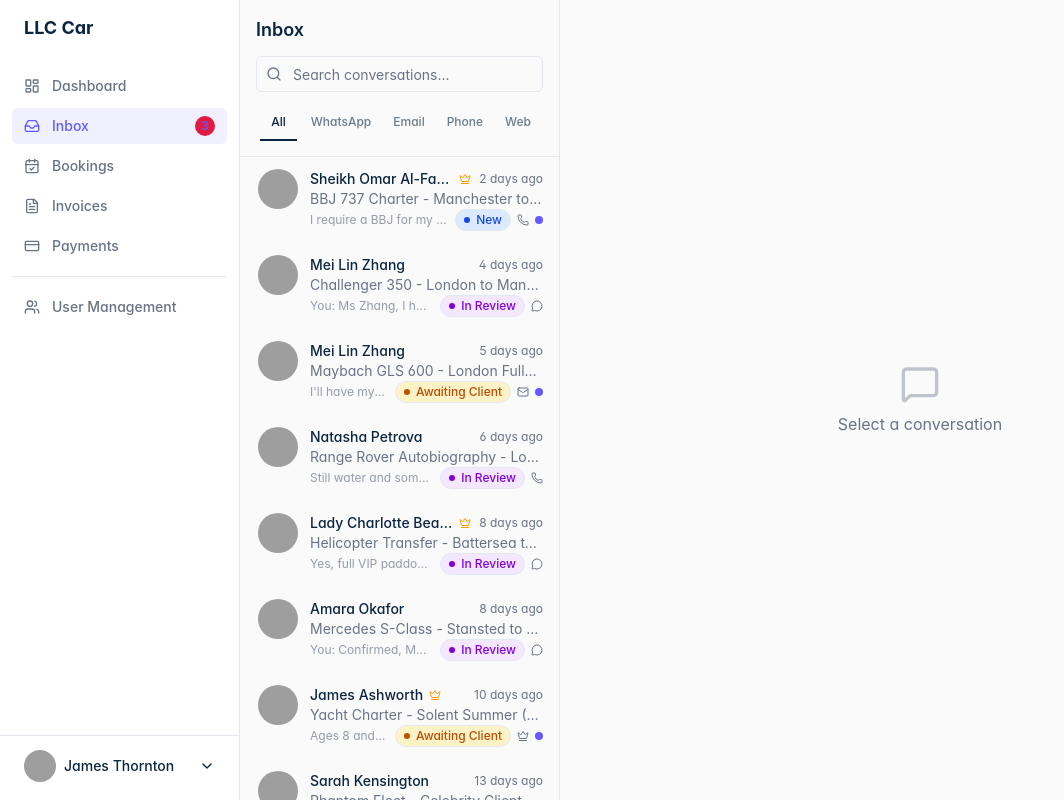
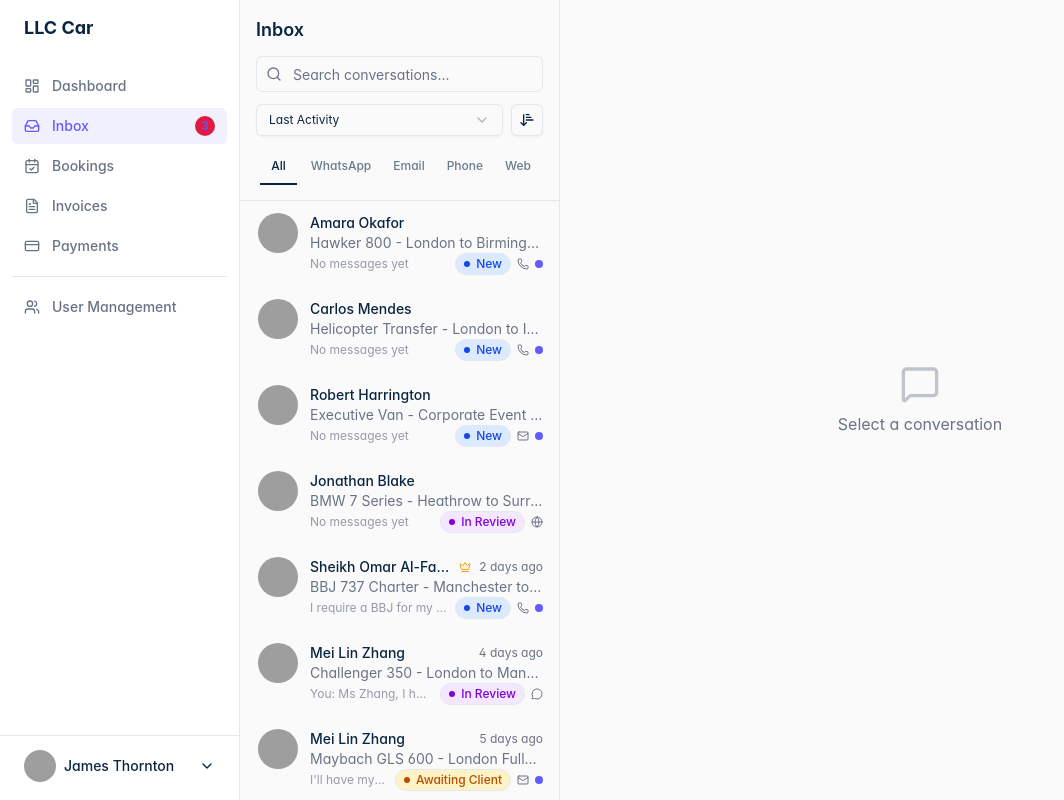
Before and after one commit to r-shelekhov/llc-backoffice-ui, a React (Vite) app: page /inbox in a window 1280 px wide. Shown: the whole page, without its empty margins (0-1064 px from the left). Built offline with nearby package versions, Linux system fonts and the light colour scheme; grey boxes are pictures that could not be loaded.

Commit message:
feat: add inbox sorting controls with URL param persistence
Add sort field selector (last activity, date started, priority, waiting
since, SLA due) and asc/desc toggle to the inbox conversation list.
Sort state is persisted in URL search params and preserved across
navigation.

```diff
--- a/src/components/inbox/conversation-list.tsx
+++ b/src/components/inbox/conversation-list.tsx
@@ -1,8 +1,18 @@
-import { Search } from "lucide-react";
-import type { Channel, ConversationWithRelations } from "@/types";
+import { ArrowDownNarrowWide, ArrowUpNarrowWide, Search } from "lucide-react";
+import type { Channel, ConversationWithRelations, SortField, SortDirection } from "@/types";
 import { CHANNEL_LABELS } from "@/lib/constants";
+import { Button } from "@/components/ui/button";
+import { Select, SelectContent, SelectItem, SelectTrigger, SelectValue } from "@/components/ui/select";
 import { Tabs, TabsList, TabsTrigger } from "@/components/ui/tabs";
 import { ConversationItem } from "./conversation-item";
+
+const SORT_FIELD_LABELS: Record<SortField, string> = {
+  last_activity: "Last Activity",
+  date_started: "Date Started",
+  priority: "Priority",
+  waiting_since: "Waiting Since",
+  sla_due: "SLA Due",
+};
 
 interface ConversationListProps {
   conversations: ConversationWithRelations[];
@@ -12,6 +22,10 @@ interface ConversationListProps {
   onChannelChange: (channel: Channel | "all") => void;
   search: string;
   onSearchChange: (value: string) => void;
+  sortBy: SortField;
+  sortDirection: SortDirection;
+  onSortByChange: (field: SortField) => void;
+  onSortDirectionChange: () => void;
 }
 
 const channelTabs: { value: Channel | "all"; label: string }[] = [
@@ -30,6 +44,10 @@ export function ConversationList({
   onChannelChange,
   search,
   onSearchChange,
+  sortBy,
+  sortDirection,
+  onSortByChange,
+  onSortDirectionChange,
 }: ConversationListProps) {
   return (
     <div className="flex h-full flex-col">
@@ -44,6 +62,26 @@ export function ConversationList({
             onChange={(e) => onSearchChange(e.target.value)}
             className="h-9 w-full rounded-md border bg-background pl-9 pr-3 text-sm outline-none placeholder:text-muted-foreground focus:ring-1 focus:ring-ring"
           />
+        </div>
+        <div className="flex items-center gap-2">
+          <Select value={sortBy} onValueChange={(v) => onSortByChange(v as SortField)}>
+            <SelectTrigger size="sm" className="flex-1 text-xs">
+              <SelectValue />
+            </SelectTrigger>
+            <SelectContent>
+              {(Object.entries(SORT_FIELD_LABELS) as [SortField, string][]).map(([value, label]) => (
+                <SelectItem key={value} value={value}>{label}</SelectItem>
+              ))}
+            </SelectContent>
+          </Select>
+          <Button
+            variant="outline"
+            size="icon-sm"
+            onClick={onSortDirectionChange}
+            aria-label={sortDirection === "asc" ? "Sort ascending" : "Sort descending"}
+          >
+            {sortDirection === "asc" ? <ArrowUpNarrowWide className="size-4" /> : <ArrowDownNarrowWide className="size-4" />}
+          </Button>
         </div>
         <Tabs
           value={activeChannel}
--- a/src/pages/inbox-page.tsx
+++ b/src/pages/inbox-page.tsx
@@ -3,17 +3,66 @@ import { useSearchParams } from "react-router-dom";
 import { useAuth } from "@/hooks/use-auth";
 import { getAllConversationsWithRelations, conversations as sourceConversations } from "@/lib/mock-data";
 import { filterConversationsByPermission, filterVipConversations } from "@/lib/permissions";
-import type { Channel, Communication, ConversationStatus, ConversationWithRelations } from "@/types";
+import type { Channel, Communication, ConversationStatus, ConversationWithRelations, SortField, SortDirection, Priority } from "@/types";
 import { InboxLayout } from "@/components/inbox/inbox-layout";
 import { ConversationList } from "@/components/inbox/conversation-list";
 import { ConversationThread } from "@/components/inbox/conversation-thread";
 import { ContactDetailPanel } from "@/components/inbox/contact-detail-panel";
 
+const VALID_SORT_FIELDS: SortField[] = ["last_activity", "date_started", "priority", "waiting_since", "sla_due"];
+const PRIORITY_WEIGHT: Record<Priority, number> = { critical: 4, high: 3, medium: 2, low: 1 };
+
 function getLastCommTime(conversation: ConversationWithRelations): number {
-  if (conversation.communications.length === 0) return 0;
+  if (conversation.communications.length === 0) return new Date(conversation.createdAt).getTime();
   return Math.max(
     ...conversation.communications.map((c) => new Date(c.createdAt).getTime())
   );
+}
+
+function getWaitingSince(conversation: ConversationWithRelations): number | null {
+  const comms = conversation.communications.filter((c) => c.sender !== "system");
+  if (comms.length === 0) return null;
+  const latestClient = comms.filter((c) => c.sender === "client").reduce<number | null>(
+    (max, c) => { const t = new Date(c.createdAt).getTime(); return max === null || t > max ? t : max; }, null
+  );
+  if (latestClient === null) return null;
+  const latestAgent = comms.filter((c) => c.sender === "agent").reduce<number | null>(
+    (max, c) => { const t = new Date(c.createdAt).getTime(); return max === null || t > max ? t : max; }, null
+  );
+  if (latestAgent === null || latestClient > latestAgent) return Date.now() - latestClient;
+  return null;
+}
+
+function getSortValue(conversation: ConversationWithRelations, field: SortField): number | null {
+  switch (field) {
+    case "last_activity": return getLastCommTime(conversation);
+    case "date_started": return new Date(conversation.createdAt).getTime();
+    case "priority": return PRIORITY_WEIGHT[conversation.priority];
+    case "waiting_since": return getWaitingSince(conversation);
+    case "sla_due": return new Date(conversation.slaDueAt).getTime();
+  }
+}
+
+function compareConversations(a: ConversationWithRelations, b: ConversationWithRelations, field: SortField, direction: SortDirection): number {
+  const av = getSortValue(a, field);
+  const bv = getSortValue(b, field);
+
+  // Nulls always sort to bottom
+  if (av === null && bv === null) return 0;
+  if (av === null) return 1;
+  if (bv === null) return -1;
+
+  const primary = direction === "asc" ? av - bv : bv - av;
+  if (primary !== 0) return primary;
+
+  // Tie-breakers: priority desc, then last_activity desc, then id asc
+  const priDiff = PRIORITY_WEIGHT[b.priority] - PRIORITY_WEIGHT[a.priority];
+  if (priDiff !== 0) return priDiff;
+
+  const actDiff = getLastCommTime(b) - getLastCommTime(a);
+  if (actDiff !== 0) return actDiff;
+
+  return a.id.localeCompare(b.id);
 }
 
 function matchesSearch(conversation: ConversationWithRelations, query: string): boolean {
@@ -31,6 +80,30 @@ export function InboxPage() {
   const { currentUser, allUsers } = useAuth();
   const [searchParams, setSearchParams] = useSearchParams();
   const selectedId = searchParams.get("id");
+
+  const sortBy = (VALID_SORT_FIELDS.includes(searchParams.get("sort") as SortField)
+    ? searchParams.get("sort") as SortField
+    : "last_activity") satisfies SortField;
+  const sortDirection = (searchParams.get("order") === "asc" ? "asc" : "desc") satisfies SortDirection;
+
+  const handleSortChange = useCallback(
+    (field: SortField) => {
+      setSearchParams((prev) => {
+        const next = new URLSearchParams(prev);
+        next.set("sort", field);
+        return next;
+      });
+    },
+    [setSearchParams]
+  );
+
+  const handleDirectionToggle = useCallback(() => {
+    setSearchParams((prev) => {
+      const next = new URLSearchParams(prev);
+      next.set("order", prev.get("order") === "asc" ? "desc" : "asc");
+      return next;
+    });
+  }, [setSearchParams]);
 
   const [activeChannel, setActiveChannel] = useState<Channel | "all">("all");
   const [search, setSearch] = useState("");
@@ -59,11 +132,8 @@ export function InboxPage() {
       result = result.filter((r) => matchesSearch(r, search));
     }
 
-    // Sort by most recent communication
-    return [...result].sort(
-      (a, b) => getLastCommTime(b) - getLastCommTime(a)
-    );
-  }, [permittedConversations, activeChannel, search]);
+    return [...result].sort((a, b) => compareConversations(a, b, sortBy, sortDirection));
+  }, [permittedConversations, activeChannel, search, sortBy, sortDirection]);
 
   const selectedConversation = useMemo(
     () => (selectedId ? permittedConversations.find((r) => r.id === selectedId) ?? null : null),
@@ -90,7 +160,11 @@ export function InboxPage() {
 
   const handleSelect = useCallback(
     (id: string) => {
-      setSearchParams({ id });
+      setSearchParams((prev) => {
+        const next = new URLSearchParams(prev);
+        next.set("id", id);
+        return next;
+      });
     },
     [setSearchParams]
   );
@@ -132,6 +206,10 @@ export function InboxPage() {
           onChannelChange={setActiveChannel}
           search={search}
           onSearchChange={setSearch}
+          sortBy={sortBy}
+          sortDirection={sortDirection}
+          onSortByChange={handleSortChange}
+          onSortDirectionChange={handleDirectionToggle}
         />
       }
       middle={
--- a/src/types/index.ts
+++ b/src/types/index.ts
@@ -220,3 +220,7 @@ export interface KpiData {
   trend?: "up" | "down" | "neutral";
   trendValue?: string;
 }
+
+export type SortField = "last_activity" | "date_started" | "priority" | "waiting_since" | "sla_due";
+
+export type SortDirection = "asc" | "desc";
```
